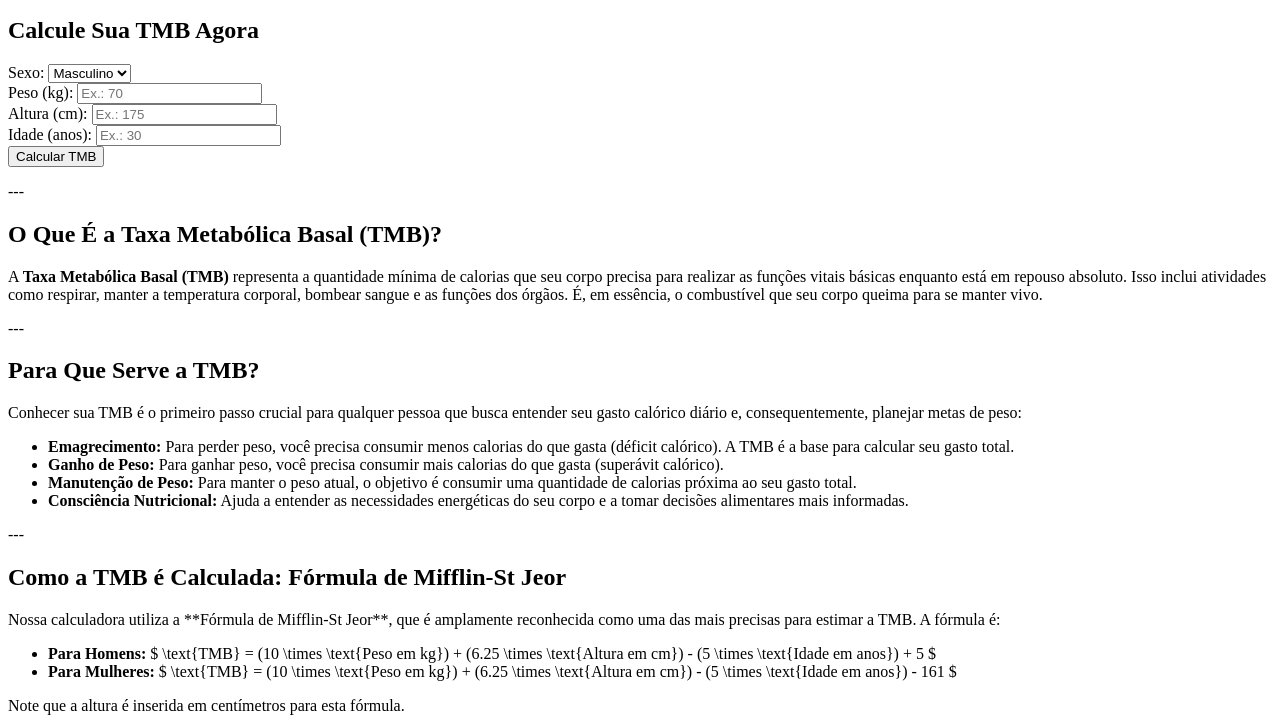
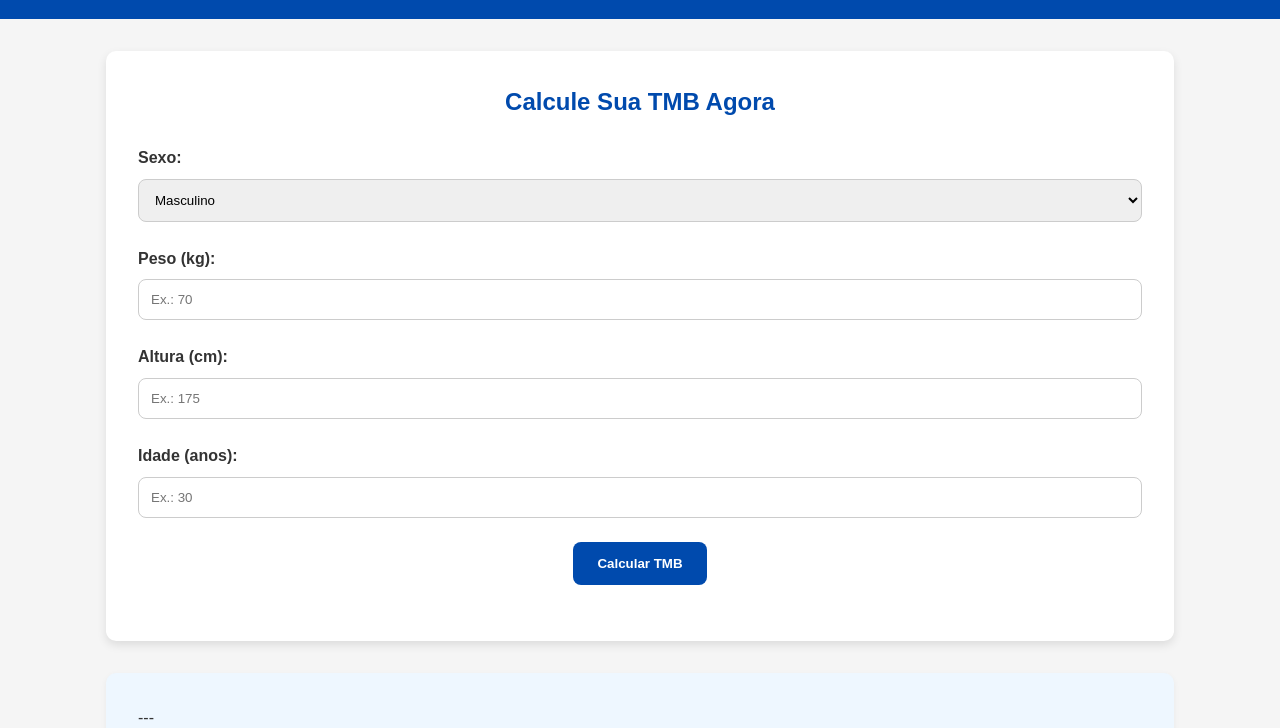
Before and after one commit to CalculadoraFacilOnline/Calculadora-Facil-Online, a plain HTML site: page calculadora-tmb.html in a window 1280 px wide. Shown: the part 130-858 px from the top of the page. Drawn offline with Linux system fonts and the light colour scheme.

Commit message:
Update calculadora-tmb.html

```diff
--- a/calculadora-tmb.html
+++ b/calculadora-tmb.html
@@ -39,7 +39,7 @@
   }
   </script>
 
-  <link rel="stylesheet" href="style-tbm.css" />
+  <link rel="stylesheet" href="style-tmb.css" />
 </head>
 
 <body>
```
